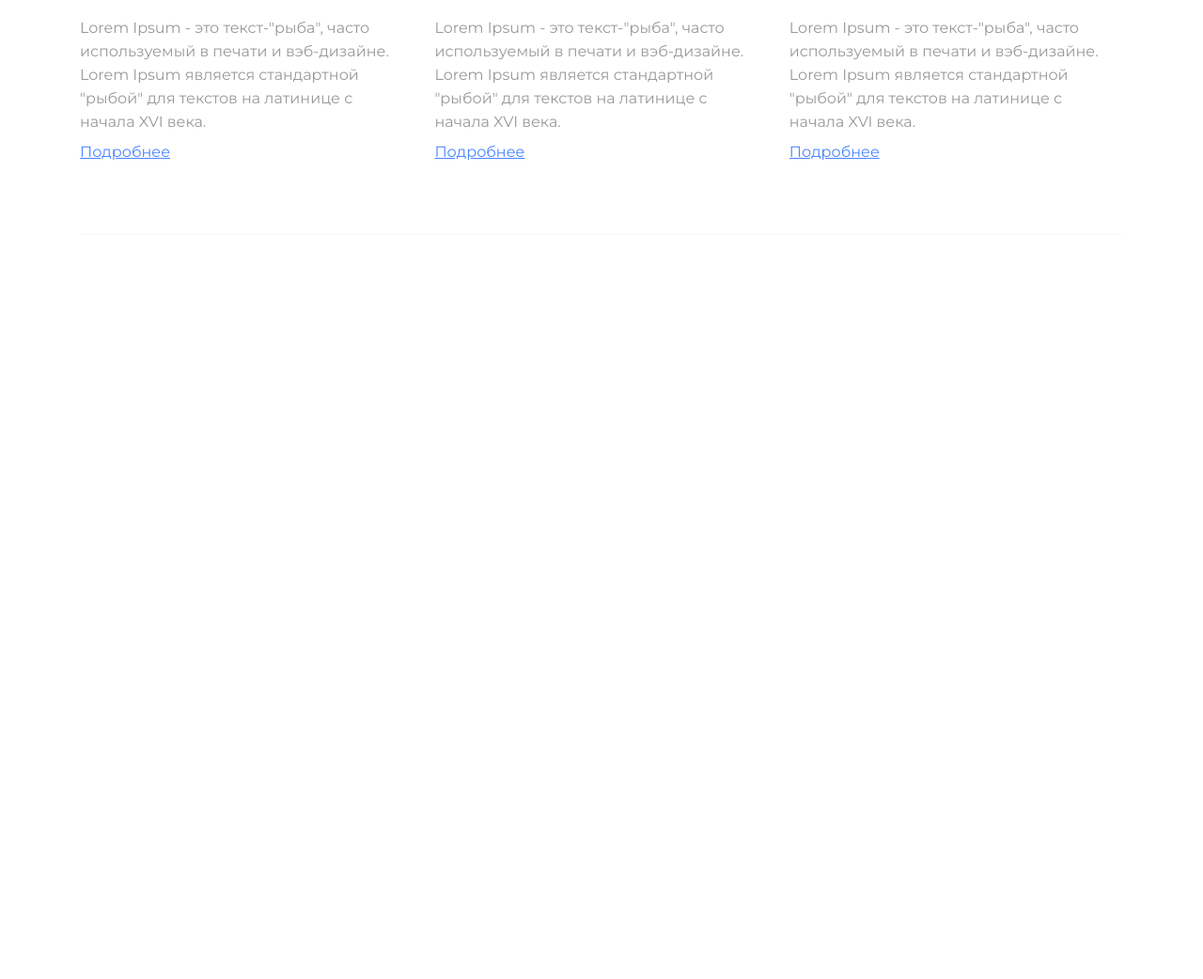
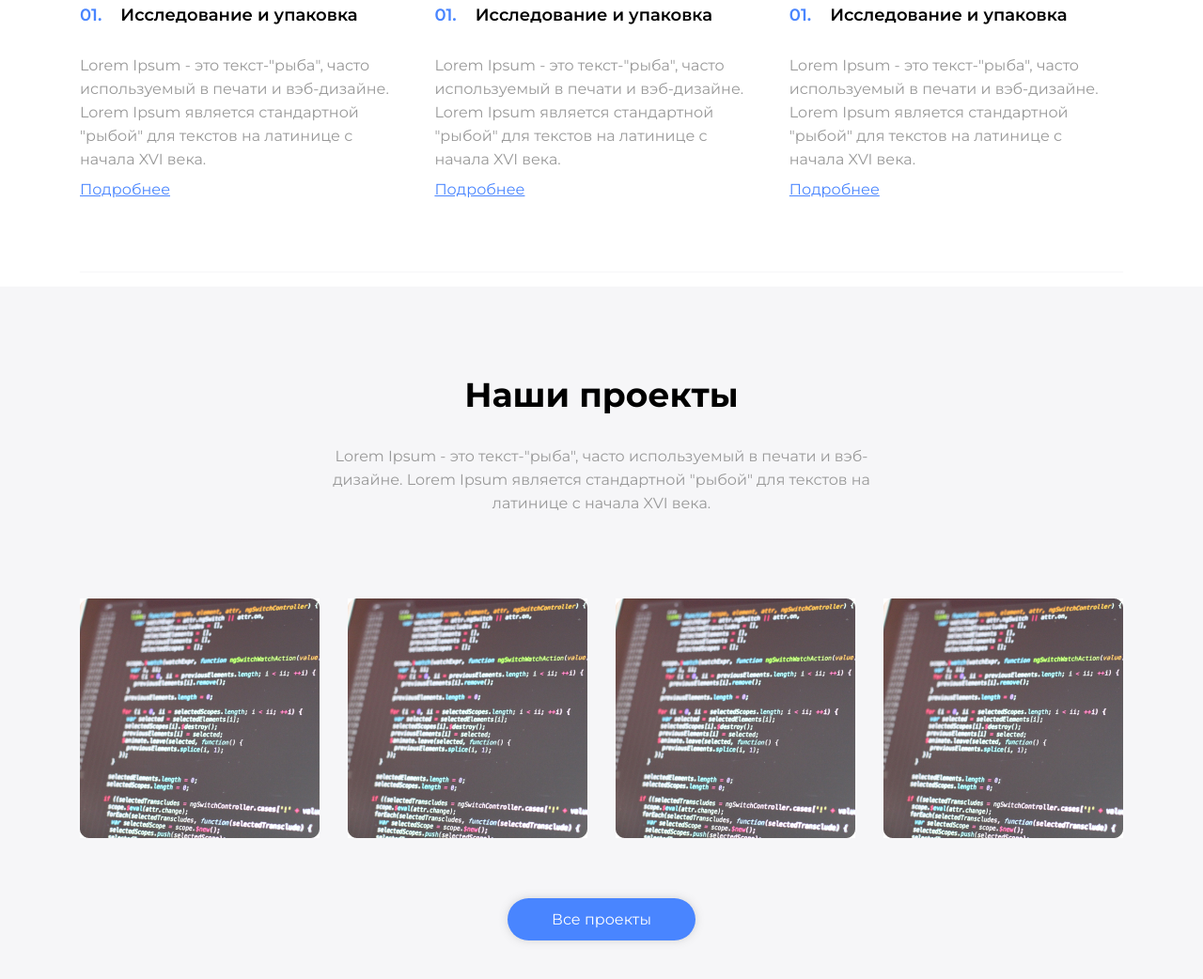
Before and after one commit to igorek2608/templates__4, a plain HTML site: page index.html in a window 1280 px wide. Shown: the part 3160-4202 px from the top of the page at 94% size. Before the commit the page ends 3410 px from the top, so only its background shows below. Drawn offline with Linux system fonts and the light colour scheme.

Commit message:
our projects

```diff
--- a/css/style.css
+++ b/css/style.css
@@ -292,6 +292,7 @@ padding: 2% 22%;
 .work{
     background: linear-gradient(90deg, #504DC2 20.44%, #5F12D0 80.91%), #C4C4C4;
     height: 490px;
+
 }
 
 .work__text{
@@ -339,6 +340,7 @@ padding: 2% 22%;
     margin: 0 auto;
     border-bottom: 1px solid #F6F6F8;
     padding-bottom: 6%;
+
 }
 
 .research{
@@ -379,3 +381,46 @@ padding: 2% 22%;
 .work__item{
     width: 32% ;
 }
+
+
+
+/*******our projects*****/
+.our__projects{
+    margin-top: 32%;
+    background: #F6F6F8;
+    padding-bottom: 8%;
+}
+
+.projects__info{
+    text-align: center;
+    padding: 7% 25%;
+}
+
+.projects__info p:first-child{
+    font-weight: bold;
+    font-size: 36px;
+    line-height: 53px;
+    text-align: center;
+    color: black;
+    padding-bottom: 4%;
+}
+
+.projects__info p:last-child{
+    font-weight: bold;
+    font-size: 36px;
+    line-height: 53px;
+    text-align: center;
+    color:#999999;
+    font-weight: normal;
+    font-size: 16px;
+    line-height: 25px;
+}
+
+.projects__images{
+    display: flex;
+    justify-content: space-between;
+    max-width: 1110px;
+    width: 100%;
+    margin: 0 auto;
+    padding-bottom: 5%;
+}
--- a/index.html
+++ b/index.html
@@ -187,6 +187,23 @@
 
     </div>
 
+    <!---------our projects--------------------->
+    <div class="our__projects">
+        <div class="projects__info">
+            <p>Наши проекты</p>
+            <p>Lorem Ipsum - это текст-"рыба", часто используемый в печати и вэб-дизайне. Lorem Ipsum является стандартной "рыбой" для текстов на латинице с начала XVI века. </p>
+        </div>
+        <div class="projects__images">
+            <img src="img/our projects.jpg" alt="">
+            <img src="img/our projects.jpg" alt="">
+            <img src="img/our projects.jpg" alt="">
+            <img src="img/our projects.jpg" alt="">
+
+        </div>
+        <div class="projects">
+            <a class="projects__link" href="#">Все проекты</a>
+        </div>
+    </div>
 
 </body>
 
```
Also changed, not shown: img/our projects.jpg (added).
